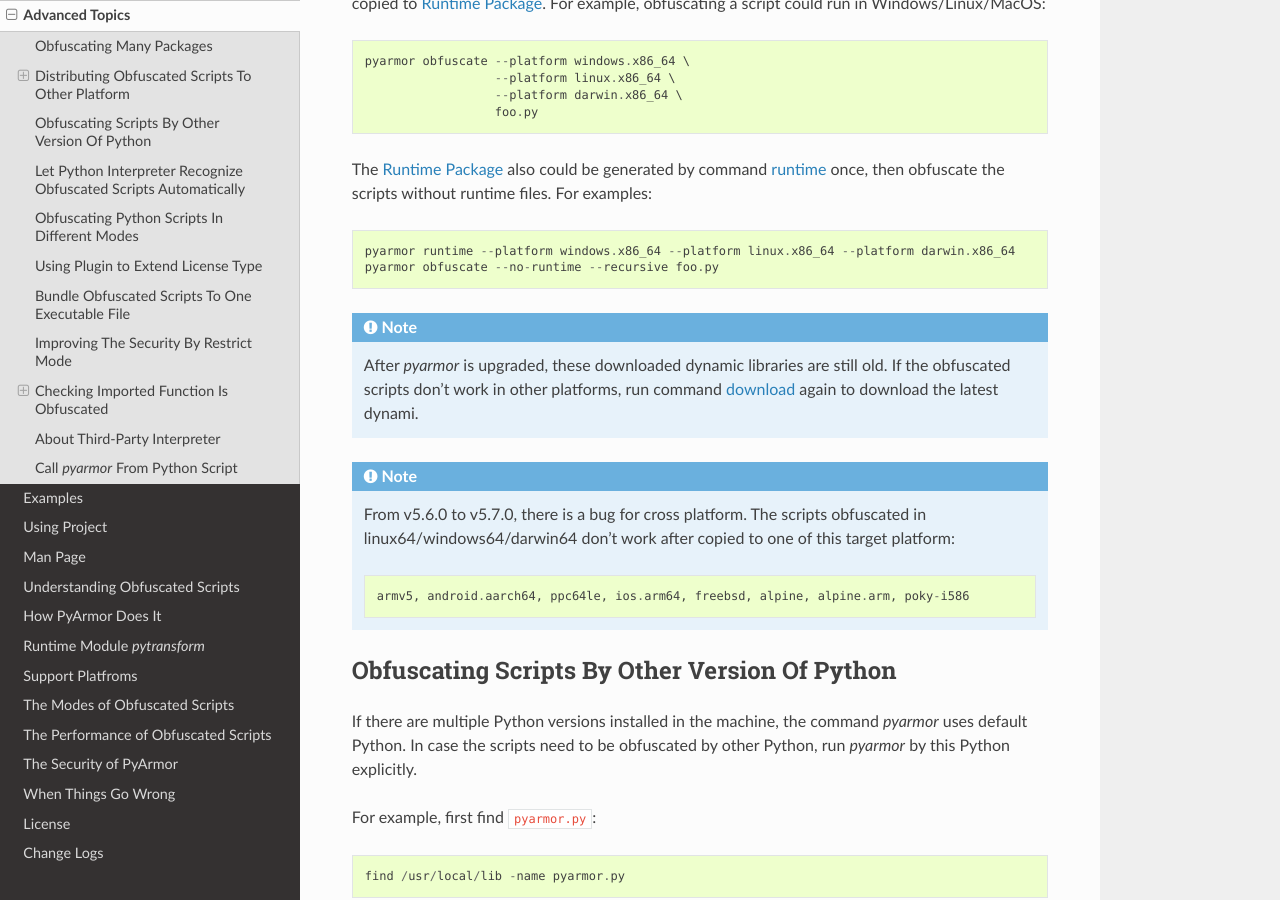
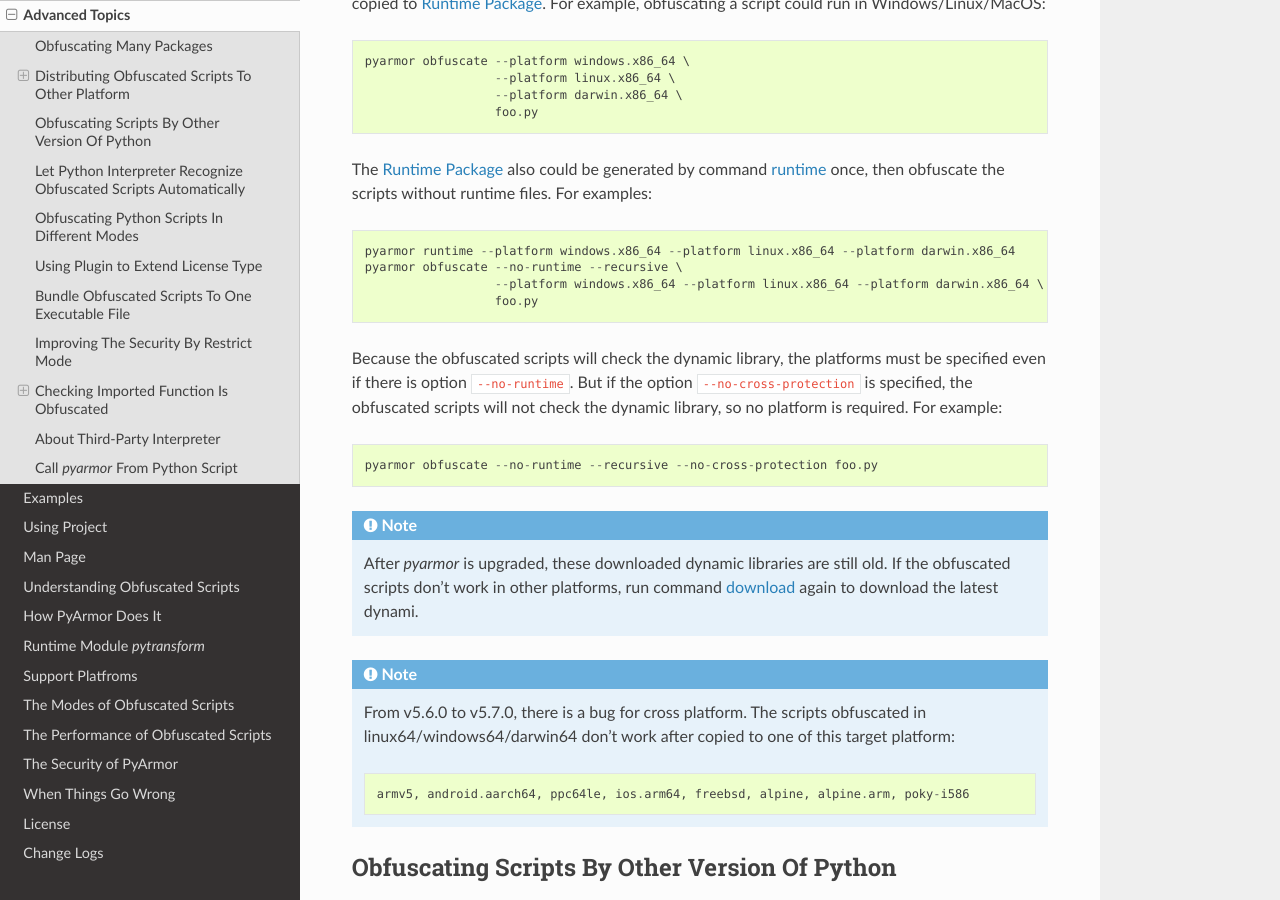
Before and after one commit to dashingsoft/pyarmor, a Sphinx documentation site: the page built from docs/advanced.rst, in a window 1280 px wide and 900 px high, scrolled down 1959 px. Built offline with Sphinx 7.4.7 and the Read the Docs theme 2.0.0, drawn with Linux system fonts in a browser that asks for light colours.

Commit message:
Refine croos platform doc

```diff
--- a/docs/advanced.rst
+++ b/docs/advanced.rst
@@ -99,7 +99,16 @@
 once, then obfuscate the scripts without runtime files. For examples::
 
     pyarmor runtime --platform windows.x86_64 --platform linux.x86_64 --platform darwin.x86_64
-    pyarmor obfuscate --no-runtime --recursive foo.py
+    pyarmor obfuscate --no-runtime --recursive \
+                      --platform windows.x86_64 --platform linux.x86_64 --platform darwin.x86_64 \
+                      foo.py
+
+Because the obfuscated scripts will check the dynamic library, the platforms
+must be specified even if there is option ``--no-runtime``. But if the option
+``--no-cross-protection`` is specified, the obfuscated scripts will not check
+the dynamic library, so no platform is required. For example::
+
+    pyarmor obfuscate --no-runtime --recursive --no-cross-protection foo.py
 
 .. note::
 
```
